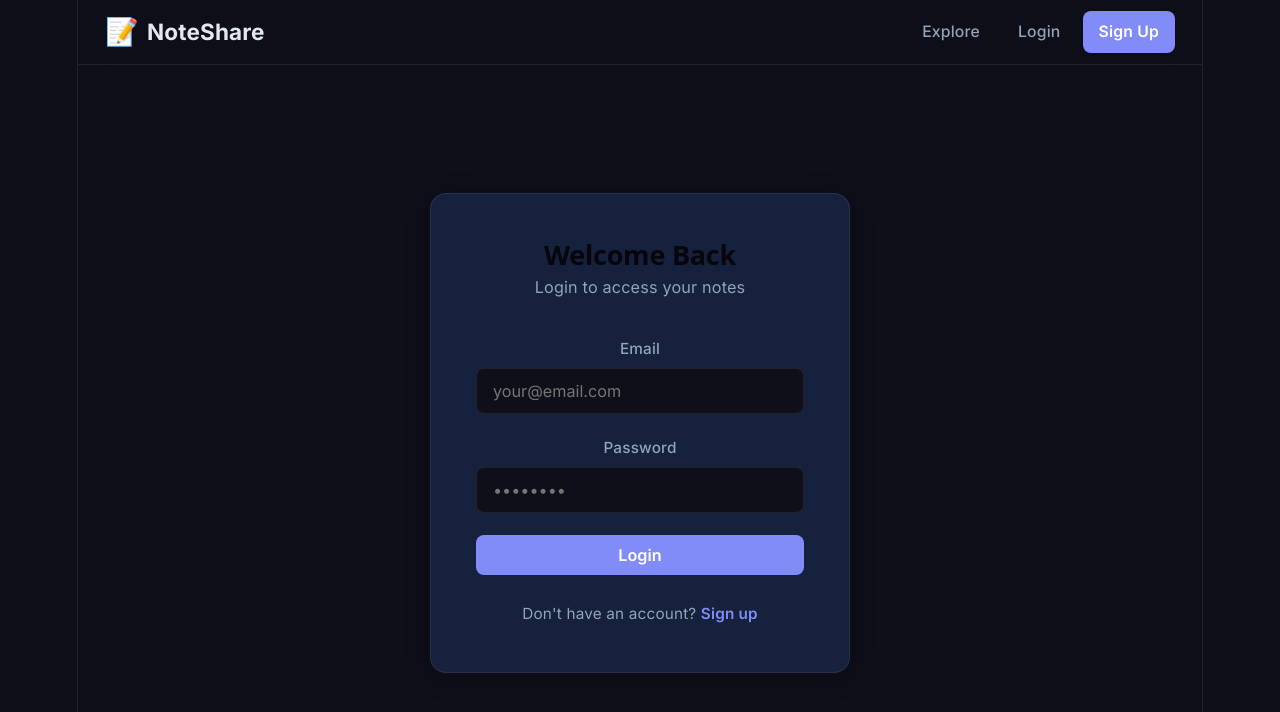
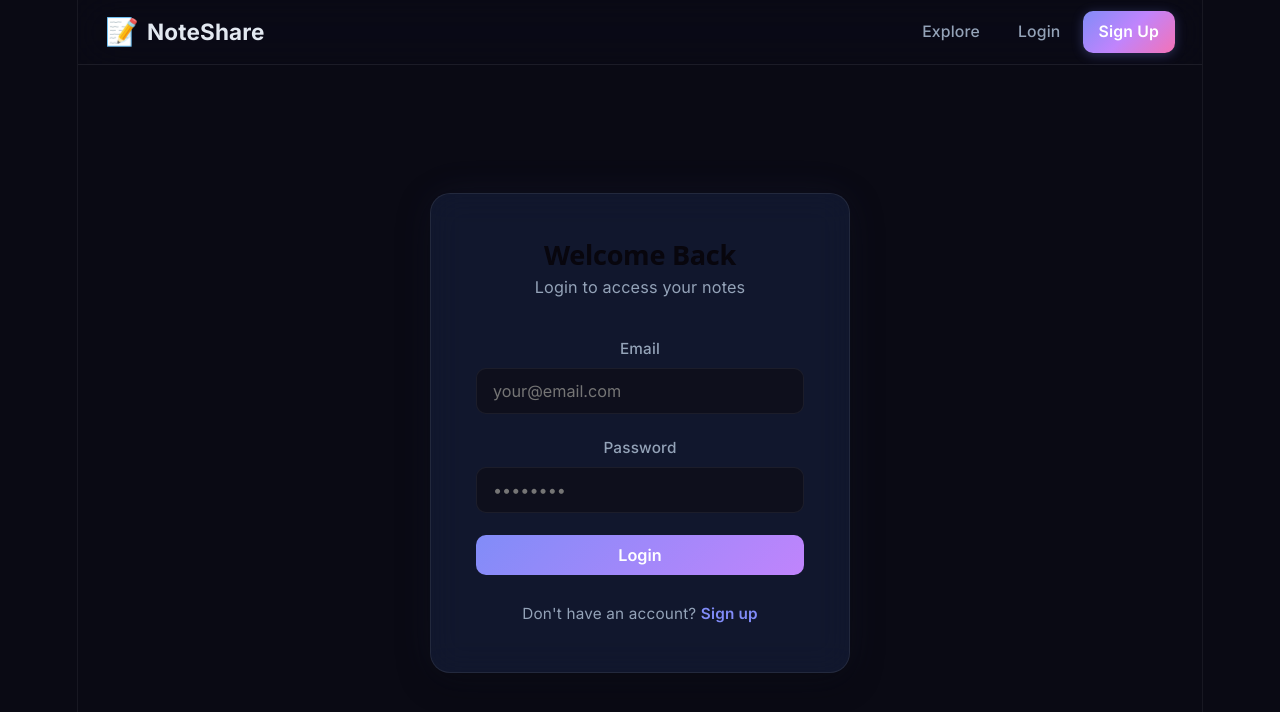
Before and after one commit to thekoolk15/NoteShare, a React (Vite) app in the folder client/: page /login in a window 1280 px wide. Shown: the top 712 px of the page. Built offline with nearby package versions, Linux system fonts and the light colour scheme; no server answers.

Commit message:
UI: Premium overhaul — glassmorphism, animated gradients, micro-animations, glow effects

```diff
--- a/client/src/App.css
+++ b/client/src/App.css
@@ -8,27 +8,31 @@
 }
 
 :root {
-  --bg-primary: #0f0f1a;
-  --bg-secondary: #1a1a2e;
-  --bg-card: #16213e;
-  --bg-card-hover: #1a2745;
-  --bg-input: #0f0f1a;
+  --bg-primary: #0a0a14;
+  --bg-secondary: #12121f;
+  --bg-card: rgba(22, 33, 62, 0.6);
+  --bg-card-hover: rgba(26, 39, 69, 0.8);
+  --bg-input: rgba(15, 15, 26, 0.8);
   --text-primary: #e2e8f0;
   --text-secondary: #94a3b8;
   --text-muted: #64748b;
   --accent: #818cf8;
   --accent-hover: #6366f1;
   --accent-glow: rgba(129, 140, 248, 0.15);
+  --gradient-accent: linear-gradient(135deg, #818cf8, #c084fc, #f472b6);
   --danger: #f87171;
   --danger-hover: #ef4444;
   --success: #34d399;
-  --border: rgba(255, 255, 255, 0.08);
-  --border-hover: rgba(255, 255, 255, 0.15);
-  --radius: 12px;
-  --radius-sm: 8px;
-  --radius-lg: 16px;
-  --shadow: 0 4px 24px rgba(0, 0, 0, 0.3);
-  --transition: all 0.2s ease;
+  --border: rgba(255, 255, 255, 0.06);
+  --border-hover: rgba(255, 255, 255, 0.12);
+  --glass: rgba(255, 255, 255, 0.03);
+  --glass-border: rgba(255, 255, 255, 0.08);
+  --radius: 16px;
+  --radius-sm: 10px;
+  --radius-lg: 20px;
+  --shadow: 0 8px 32px rgba(0, 0, 0, 0.4);
+  --shadow-glow: 0 0 40px rgba(129, 140, 248, 0.08);
+  --transition: all 0.3s cubic-bezier(0.4, 0, 0.2, 1);
 }
 
 body {
@@ -38,6 +42,29 @@ body {
   line-height: 1.6;
   min-height: 100vh;
   -webkit-font-smoothing: antialiased;
+  overflow-x: hidden;
+}
+
+/* Animated background mesh */
+body::before {
+  content: '';
+  position: fixed;
+  top: -50%;
+  left: -50%;
+  width: 200%;
+  height: 200%;
+  background:
+    radial-gradient(ellipse at 20% 50%, rgba(129, 140, 248, 0.06) 0%, transparent 50%),
+    radial-gradient(ellipse at 80% 20%, rgba(192, 132, 252, 0.05) 0%, transparent 50%),
+    radial-gradient(ellipse at 50% 80%, rgba(244, 114, 182, 0.04) 0%, transparent 50%);
+  z-index: -1;
+  animation: bgFloat 20s ease-in-out infinite;
+}
+
+@keyframes bgFloat {
+  0%, 100% { transform: translate(0, 0) rotate(0deg); }
+  33% { transform: translate(2%, -2%) rotate(1deg); }
+  66% { transform: translate(-1%, 1%) rotate(-1deg); }
 }
 
 a {
@@ -50,9 +77,10 @@ a {
   position: sticky;
   top: 0;
   z-index: 100;
-  background: rgba(15, 15, 26, 0.85);
-  backdrop-filter: blur(20px);
-  border-bottom: 1px solid var(--border);
+  background: rgba(10, 10, 20, 0.7);
+  backdrop-filter: blur(24px) saturate(180%);
+  border-bottom: 1px solid var(--glass-border);
+  transition: var(--transition);
 }
 
 .nav-container {
@@ -99,14 +127,15 @@ a {
 }
 
 .btn-create {
-  background: var(--accent) !important;
+  background: var(--gradient-accent) !important;
   color: white !important;
   font-weight: 600;
+  box-shadow: 0 2px 12px rgba(129, 140, 248, 0.3);
 }
 
 .btn-create:hover {
-  background: var(--accent-hover) !important;
-  transform: translateY(-1px);
+  transform: translateY(-2px);
+  box-shadow: 0 4px 20px rgba(129, 140, 248, 0.4);
 }
 
 .nav-user {
@@ -155,25 +184,48 @@ a {
 /* ====================== HERO ====================== */
 .hero-section {
   text-align: center;
-  padding: 4rem 1.5rem 2rem;
-  background: linear-gradient(180deg, var(--bg-secondary) 0%, var(--bg-primary) 100%);
-  border-bottom: 1px solid var(--border);
+  padding: 5rem 1.5rem 2.5rem;
+  background: linear-gradient(180deg, rgba(18, 18, 31, 0.8) 0%, transparent 100%);
+  border-bottom: 1px solid var(--glass-border);
+  position: relative;
+  overflow: hidden;
+}
+
+.hero-section::before {
+  content: '';
+  position: absolute;
+  top: 0;
+  left: 50%;
+  transform: translateX(-50%);
+  width: 600px;
+  height: 300px;
+  background: radial-gradient(ellipse, rgba(129, 140, 248, 0.12) 0%, transparent 70%);
+  pointer-events: none;
 }
 
 .hero-title {
-  font-size: 2.5rem;
-  font-weight: 700;
-  background: linear-gradient(135deg, var(--accent), #c084fc, #f472b6);
+  font-size: 2.8rem;
+  font-weight: 800;
+  background: var(--gradient-accent);
+  background-size: 200% 200%;
   -webkit-background-clip: text;
   -webkit-text-fill-color: transparent;
   background-clip: text;
-  margin-bottom: 0.5rem;
+  margin-bottom: 0.75rem;
+  animation: gradientShift 6s ease-in-out infinite;
+  letter-spacing: -0.02em;
+}
+
+@keyframes gradientShift {
+  0%, 100% { background-position: 0% 50%; }
+  50% { background-position: 100% 50%; }
 }
 
 .hero-subtitle {
   color: var(--text-secondary);
   font-size: 1.1rem;
   margin-bottom: 2rem;
+  opacity: 0.8;
 }
 
 /* ====================== PAGE LAYOUT ====================== */
@@ -320,19 +372,38 @@ a {
   display: flex;
   flex-direction: column;
   background: var(--bg-card);
+  backdrop-filter: blur(12px);
   border-radius: var(--radius);
-  border: 1px solid var(--border);
-  padding: 1.25rem;
+  border: 1px solid var(--glass-border);
+  padding: 1.5rem;
   transition: var(--transition);
   cursor: pointer;
   min-height: 180px;
+  position: relative;
+  overflow: hidden;
+}
+
+.note-card::before {
+  content: '';
+  position: absolute;
+  top: 0;
+  left: 0;
+  right: 0;
+  height: 2px;
+  background: var(--gradient-accent);
+  opacity: 0;
+  transition: opacity 0.3s ease;
 }
 
 .note-card:hover {
-  border-color: var(--border-hover);
+  border-color: rgba(129, 140, 248, 0.2);
   background: var(--bg-card-hover);
-  transform: translateY(-2px);
-  box-shadow: var(--shadow);
+  transform: translateY(-4px);
+  box-shadow: var(--shadow), var(--shadow-glow);
+}
+
+.note-card:hover::before {
+  opacity: 1;
 }
 
 .note-card-header {
@@ -394,12 +465,19 @@ a {
 
 .tag {
   font-size: 0.7rem;
-  padding: 3px 10px;
+  padding: 4px 12px;
   border-radius: 20px;
-  background: rgba(129, 140, 248, 0.1);
+  background: rgba(129, 140, 248, 0.08);
   color: var(--accent);
-  border: 1px solid rgba(129, 140, 248, 0.15);
+  border: 1px solid rgba(129, 140, 248, 0.12);
   font-weight: 500;
+  transition: var(--transition);
+  letter-spacing: 0.01em;
+}
+
+.tag:hover {
+  background: rgba(129, 140, 248, 0.15);
+  border-color: rgba(129, 140, 248, 0.25);
 }
 
 .tag-more {
@@ -514,10 +592,17 @@ a {
   width: 100%;
   max-width: 420px;
   background: var(--bg-card);
+  backdrop-filter: blur(16px);
   border-radius: var(--radius-lg);
-  border: 1px solid var(--border);
+  border: 1px solid var(--glass-border);
   padding: 2.5rem;
-  box-shadow: var(--shadow);
+  box-shadow: var(--shadow), var(--shadow-glow);
+  animation: fadeInUp 0.4s ease-out;
+}
+
+@keyframes fadeInUp {
+  from { opacity: 0; transform: translateY(16px); }
+  to { opacity: 1; transform: translateY(0); }
 }
 
 .auth-title {
@@ -666,19 +751,36 @@ a {
 }
 
 .btn-primary {
-  background: var(--accent);
+  background: var(--gradient-accent);
+  background-size: 200% 200%;
   color: white;
+  position: relative;
+  overflow: hidden;
+}
+
+.btn-primary::after {
+  content: '';
+  position: absolute;
+  inset: 0;
+  background: linear-gradient(135deg, rgba(255,255,255,0.2) 0%, transparent 50%);
+  opacity: 0;
+  transition: opacity 0.3s ease;
 }
 
 .btn-primary:hover {
-  background: var(--accent-hover);
-  transform: translateY(-1px);
+  transform: translateY(-2px);
+  box-shadow: 0 4px 20px rgba(129, 140, 248, 0.35);
+}
+
+.btn-primary:hover::after {
+  opacity: 1;
 }
 
 .btn-primary:disabled {
-  opacity: 0.6;
+  opacity: 0.5;
   cursor: not-allowed;
   transform: none;
+  box-shadow: none;
 }
 
 .btn-secondary {
@@ -711,6 +813,7 @@ a {
   max-width: 800px;
   margin: 0 auto;
   padding: 2rem 0 4rem;
+  animation: fadeInUp 0.4s ease-out;
 }
 
 .note-view-header {
@@ -891,6 +994,7 @@ a {
   max-width: 800px;
   margin: 0 auto;
   padding: 2rem 0 4rem;
+  animation: fadeInUp 0.4s ease-out;
 }
 
 /* ====================== STATES ====================== */
```
